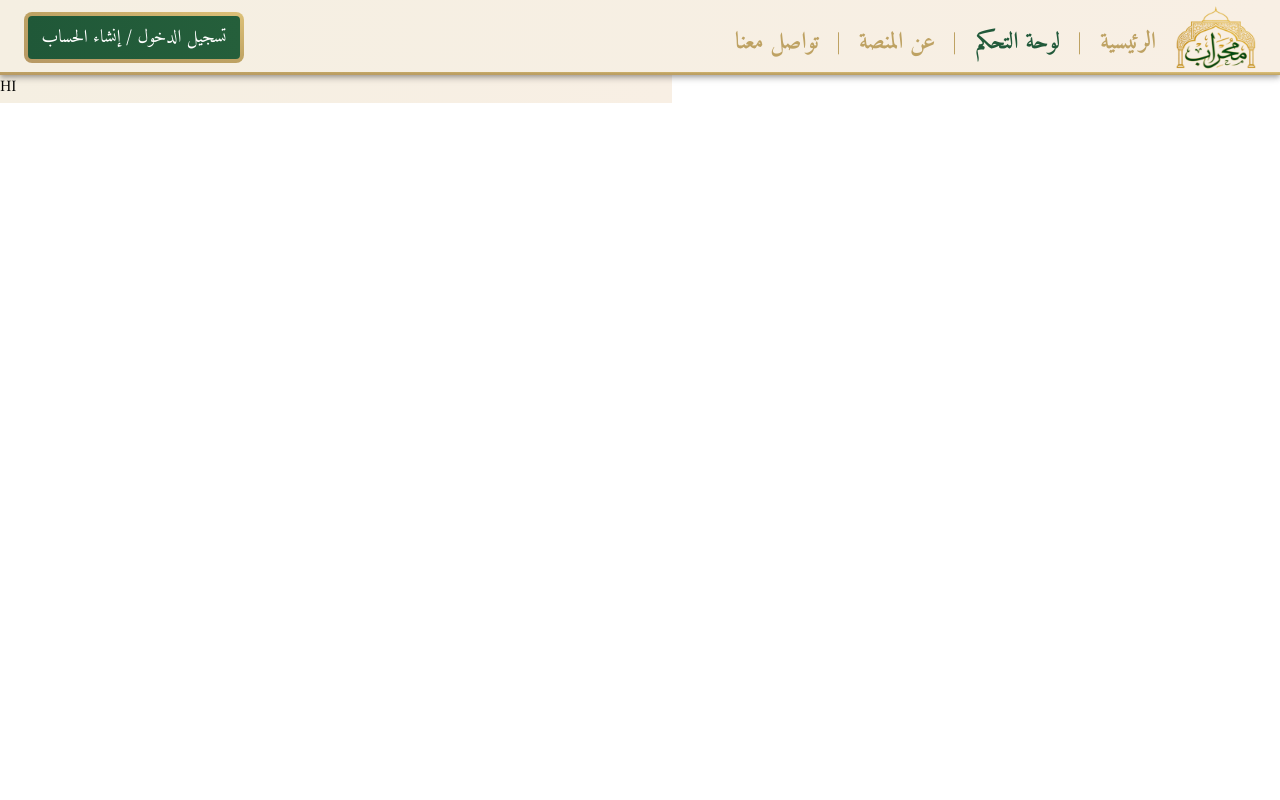
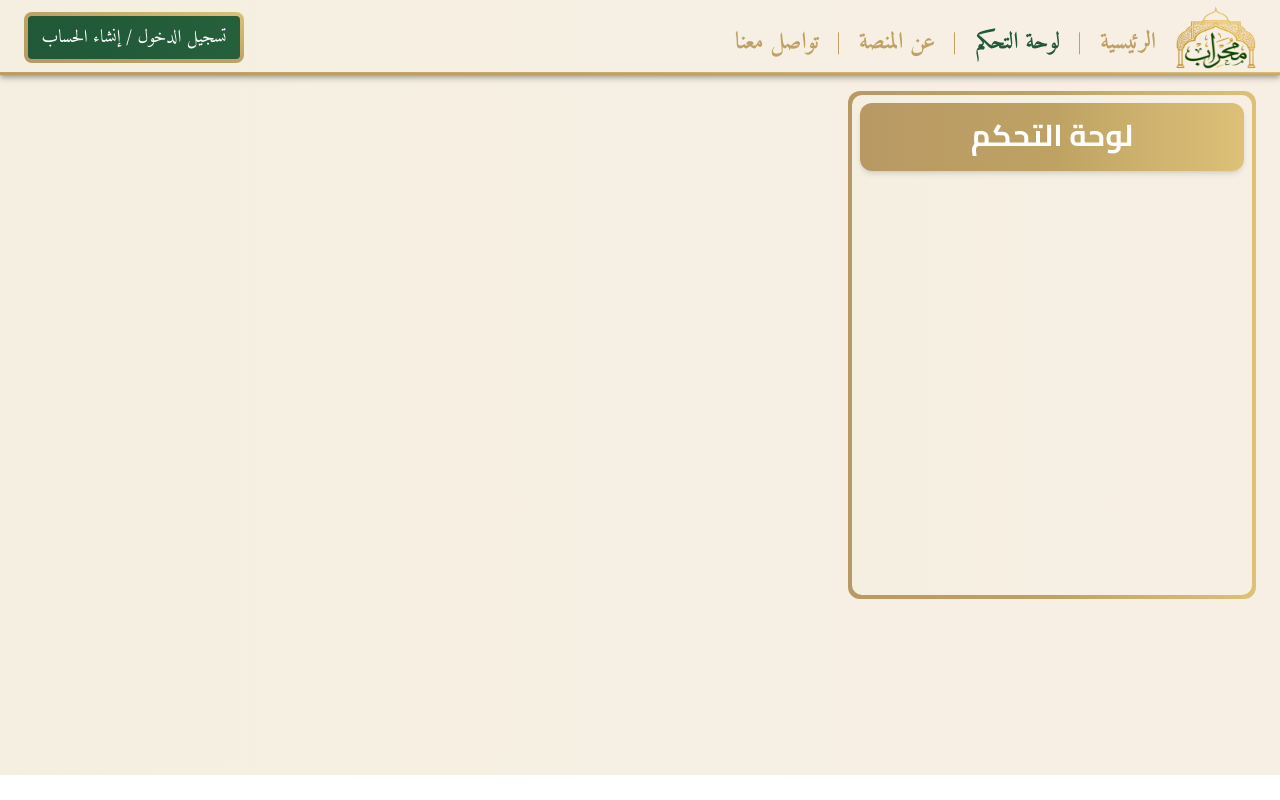
Before and after one commit to ZaidShalabyeh52/mihrab, a React (Vite) app in the folder frontend/: page /control-panel in a window 1280 px wide. Built offline with nearby package versions, Linux system fonts and the light colour scheme.

Commit message:
added ControlPanel

```diff
--- a/frontend/src/component/ControlPanel.jsx
+++ b/frontend/src/component/ControlPanel.jsx
@@ -1,5 +1,16 @@
 function ControlPanel() {
-  return <main className="bg-gradient-bg w-2xl h-7 "> HI </main>;
+  return (
+    <section className="flex justify-end bg-gradient-bg w-full h-175 p-4 pr-6">
+      {/* Outside Border */}
+      <div className="flex items-center p-1 bg-gradient-gold rounded-xl h-fit">
+        <main className="flex items-start justify-center bg-gradient-bg rounded-[10px] w-100 h-125 p-2">
+          <div className="middle p-3.5 pb-4.5 m-2 font-[cairo] bg-gradient-gold text-white font-bold text-3xl rounded-xl shadow-md h-auto w-full">
+            لوحة التحكم
+          </div>
+        </main>
+      </div>
+    </section>
+  );
 }
 
 export default ControlPanel;
--- a/frontend/src/theme/theme.css
+++ b/frontend/src/theme/theme.css
@@ -36,6 +36,10 @@
   );
 }
 
+.middle {
+  @apply flex justify-center items-center;
+}
+
 body {
   font-family: "Amiri", "Cairo", "Roboto", "Helvetica Neue", Arial, sans-serif;
 }
```
